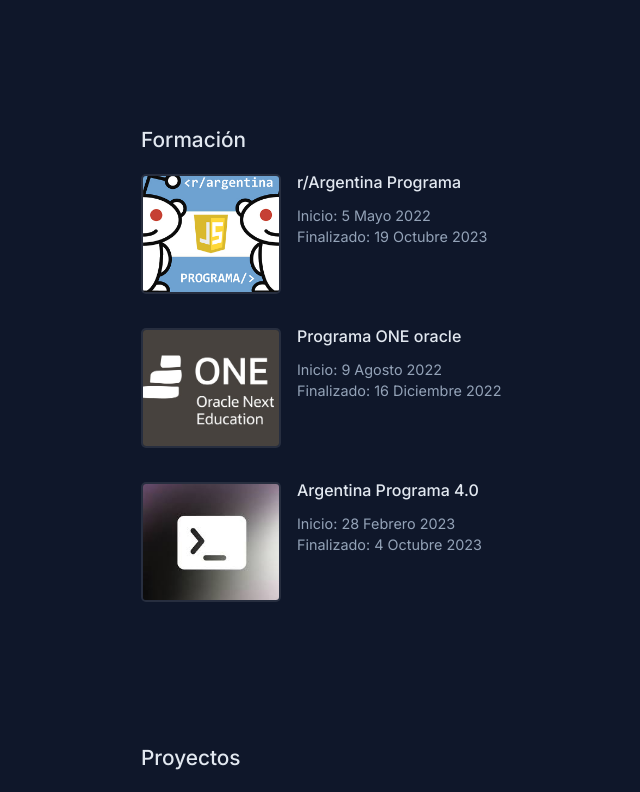
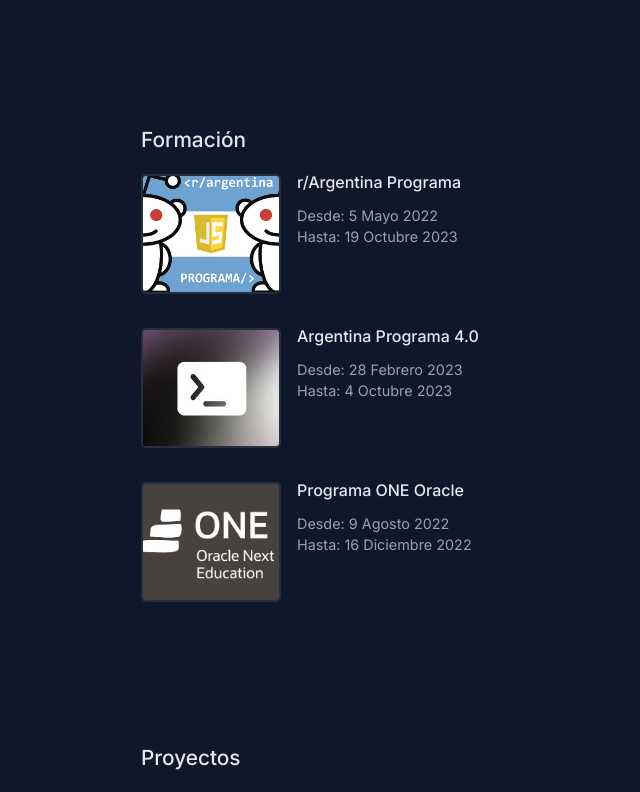
Before and after one commit to Javier104-dev/mi-portafolio, a Next.js app: page / in a window 1280 px wide. Shown: the part 720-1512 px from the top of the page, without its empty margins (507-1147 px from the left). Built offline with nearby package versions, Linux system fonts and the light colour scheme.

Commit message:
usando map para simplificar el codigo

```diff
--- /dev/null
+++ b/app/data/skills.js
@@ -0,0 +1,36 @@
+const skills = [
+  {
+    name: 'HTML',
+    img: 'html.png',
+  },
+  {
+    name: 'JavaScript',
+    img: 'javascript.png',
+  },
+  {
+    name: 'CSS',
+    img: 'css.png',
+  },
+  {
+    name: 'Node.js',
+    img: 'nodejs.png',
+  },
+  {
+    name: 'React',
+    img: 'react.png',
+  },
+  {
+    name: 'Next.js',
+    img: 'nextjs.png',
+  },
+  {
+    name: 'MySQL',
+    img: 'mysql.png',
+  },
+  {
+    name: 'MongoDb',
+    img: 'mongodb.png',
+  },
+];
+
+export default skills;
--- /dev/null
+++ b/app/data/training.js
@@ -0,0 +1,25 @@
+const training = [
+  {
+    name: 'r/Argentina Programa',
+    page: 'https://argentinaprograma.com/',
+    start: '5 Mayo 2022',
+    end: '19 Octubre 2023',
+    img: 'argentina_programa.jpg',
+  },
+  {
+    name: 'Argentina Programa 4.0',
+    page: 'https://www.argentina.gob.ar/economia/conocimiento/argentina-programa',
+    start: '28 Febrero 2023',
+    end: '4 Octubre 2023',
+    img: 'argentina_programa4.0.jpg',
+  },
+  {
+    name: 'Programa ONE Oracle',
+    page: 'https://www.oracle.com/ar/education/oracle-next-education/',
+    start: '9 Agosto 2022',
+    end: '16 Diciembre 2022',
+    img: 'oracle.jpg',
+  },
+];
+
+export default training;
--- a/components/MainContent/Skills.js
+++ b/components/MainContent/Skills.js
@@ -1,91 +1,24 @@
-import Image from "next/image";
+import Image from 'next/image';
 import '@/styles/main-content/skills.css'
+import skills from '@/app/data/skills';
 
 const Skills = () => {
   return (
     <section className='skills-section' id="skills">
       <h1 className='skills-title'>Skills</h1>
       <div className='skills-list'>
-        <div className='skills-list__item'>
+        {skills.map((e, i) => (
+          <div key={i} className='skills-list__item'>
           <Image
-            alt='Html'
-            src={'/skills/html.png'}
+            alt={e.name}
+            src={'/skills/' + e.img}
             height={80}
             width={80}
             className='skills-list__item__icon'
           />
-          <p>HTML</p>
+          <p>{e.name}</p>
         </div>
-        <div className='skills-list__item'>
-          <Image
-            alt='JavaScript'
-            src={'/skills/javascript.png'}
-            height={80}
-            width={80}
-            className='skills-list__item__icon'
-          />
-          <p>JavaScript</p>
-        </div>
-        <div className='skills-list__item'>
-          <Image
-            alt='Css'
-            src={'/skills/css.png'}
-            height={80}
-            width={80}
-            className='skills-list__item__icon'
-          />
-          <p>CSS</p>
-        </div>
-        <div className='skills-list__item'>
-          <Image
-            alt='Node-js'
-            src={'/skills/node-js.png'}
-            height={80}
-            width={80}
-            className='skills-list__item__icon'
-          />
-          <p>Node.js</p>
-        </div>
-        <div className='skills-list__item'>
-          <Image
-            alt='React'
-            src={'/skills/react.png'}
-            height={80}
-            width={80}
-            className='skills-list__item__icon'
-          />
-          <p>React</p>
-        </div>
-        <div className='skills-list__item'>
-          <Image
-            alt='Nextjs'
-            src={'/skills/nextjs.png'}
-            height={80}
-            width={80}
-            className='skills-list__item__icon'
-          />
-          <p>Next.js</p>
-        </div>
-        <div className='skills-list__item'>
-          <Image
-            alt='MongoDb'
-            src={'/skills/mysql.png'}
-            height={80}
-            width={80}
-            className='skills-list__item__icon'
-          />
-          <p>MySQL</p>
-        </div>
-        <div className='skills-list__item'>
-          <Image
-            alt='MongoDb'
-            src={'/skills/mongodb.png'}
-            height={80}
-            width={80}
-            className='skills-list__item__icon'
-          />
-          <p>MongoDb</p>
-        </div>
+        ))}
       </div>
       <a className='layer-link'>
         <div className='layer'/>
--- a/components/MainContent/Training.js
+++ b/components/MainContent/Training.js
@@ -1,15 +1,17 @@
 import Image from 'next/image';
 import '@/styles/main-content/training.css'
+import training from '@/app/data/training';
 
 const Training = () => {
   return (
     <section className='training-section' id='training'>
       <h1 className='training-title'>Formación</h1>
-      <div className='training-card'>
+      {training.map((e, i) => (
+        <div key={i} className='training-card'>
           <div>
             <Image
-            alt='Argentina Programa'
-            src={'/training/argentina_programa.jpg'}
+              alt={e.name}
+              src={'/training/' + e.img}
               height={120}
               width={140}
               className='training-card__photo'
@@ -17,78 +19,23 @@ const Training = () => {
           </div>
           <div>
             <h1 className='training-card__name'>
-            r/Argentina Programa
+              {e.name}
             </h1>
             <div className='training-card__description'>
-            <p>Inicio: 5 Mayo 2022</p>
-            <p>Finalizado: 19 Octubre 2023</p>
+              <p>{'Desde: ' + e.start}</p>
+              <p>{'Hasta: ' + e.end}</p>
             </div>
           </div>
           <a
             className='layer-link'
-          href='https://argentinaprograma.com/'
+            href={e.page}
             target='_blank'
             rel='noopener noreferrer'
           >
             <div className='layer'/>
           </a>
         </div>
-      <div className='training-card'>
-        <div>
-          <Image
-            alt='Oracle'
-            src={'/training/oracle.jpg'}
-            height={120}
-            width={140}
-            className='training-card__photo'
-          />
-        </div>
-        <div>
-          <h1 className='training-card__name'>
-            Programa ONE oracle
-          </h1>
-          <div className='training-card__description'>
-            <p>Inicio: 9 Agosto 2022</p>
-            <p>Finalizado: 16 Diciembre 2022</p>
-          </div>
-        </div>
-        <a
-          className='layer-link'
-          href='https://www.oracle.com/ar/education/oracle-next-education/'
-          target='_blank'
-          rel='noopener noreferrer'
-        >
-          <div className='layer'/>
-        </a>
-      </div>
-      <div className='training-card'>
-        <div>
-          <Image
-            alt='Argentina Programa 4.0'
-            src={'/training/argentina_programa4.0.jpg'}
-            height={120}
-            width={140}
-            className='training-card__photo'
-          />
-        </div>
-        <div>
-          <h1 className='training-card__name'>
-            Argentina Programa 4.0
-          </h1>
-          <div className='training-card__description'>
-            <p>Inicio: 28 Febrero 2023</p>
-            <p>Finalizado: 4 Octubre 2023</p>
-          </div>
-        </div>
-        <a
-          className='layer-link'
-          href='https://www.argentina.gob.ar/economia/conocimiento/argentina-programa'
-          target='_blank'
-          rel='noopener noreferrer'
-        >
-          <div className='layer'/>
-        </a>
-      </div>
+      ))}
     </section>
   )
 }
--- a/styles/main-content/projects.css
+++ b/styles/main-content/projects.css
@@ -42,7 +42,3 @@
 .projects-list__card:hover .projects-list__card__name {
   color: #2dd4bf;
 }
-
-.projects-section:hover .projects-title {
-  color: #2dd4bf;
-}
--- a/styles/main-content/training.css
+++ b/styles/main-content/training.css
@@ -42,7 +42,3 @@
 .training-card:hover .training-card__name {
   color: #2dd4bf;
 }
-
-.training-section:hover .training-title {
-  color: #2dd4bf;
-}
```
Also changed, not shown: public/skills/nodejs.png (renamed from public/skills/node-js.png). Lines whose indentation alone changed are shown as unchanged.
